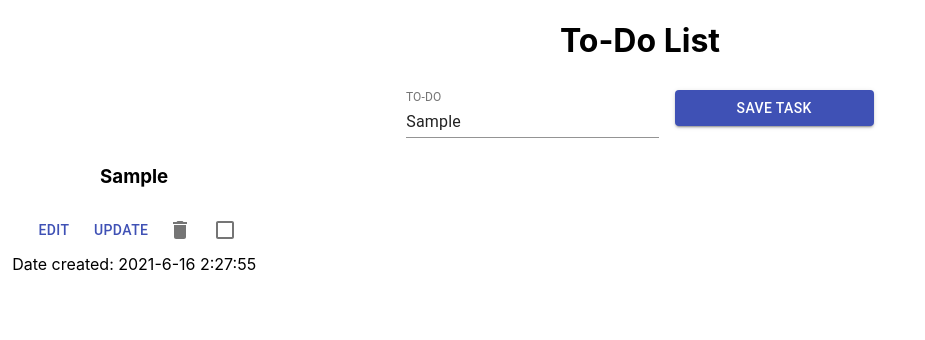
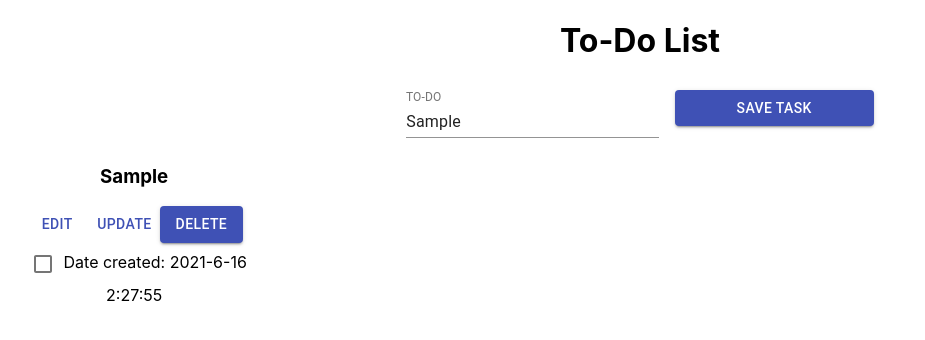
Before and after one commit to 2021-IBM-Accelerate-SW-Track/lab-1-team-26, a React (Create React App) app: page / in a window 1280 px wide. Both pictures are taken after typing "Sample" into the empty fields and a click on the button "SAVE TASK". Shown: the top 340 px of the page, without its empty margins (0-925 px from the left). Built offline with nearby package versions, Linux system fonts and the light colour scheme.

Commit message:
Update body.js

```diff
--- a/src/component/body/body.js
+++ b/src/component/body/body.js
@@ -3,8 +3,7 @@ import { makeStyles } from '@material-ui/core/styles'
 import TextField from '@material-ui/core/TextField'
 import Button from '@material-ui/core/Button'
 import Checkbox from '@material-ui/core/Checkbox';
-import IconButton from '@material-ui/core/IconButton';
-import DeleteIcon from '@material-ui/icons/Delete';
+
 
 
 
@@ -103,9 +102,10 @@ export default function Body() {
 
     <Button  color="primary"  size="medium" type="button" onClick={function(){handleEdit(lists)}}>Edit</Button>
     <Button color="primary" size="medium" type="button" onClick={function(){Update(lists)}}>Update</Button>
-    <IconButton aria-label="delete" onClick = {() => Delete(lists)}>
-              <DeleteIcon />
-    </IconButton>
+
+    <Button variant="contained" color="primary" onClick = {() => Delete(lists)}>
+      Delete
+    </Button>
     <Checkbox color="primary" inputProps={{ 'aria-label': 'secondary checkbox' }}/>
     {dateTime}
 
```
